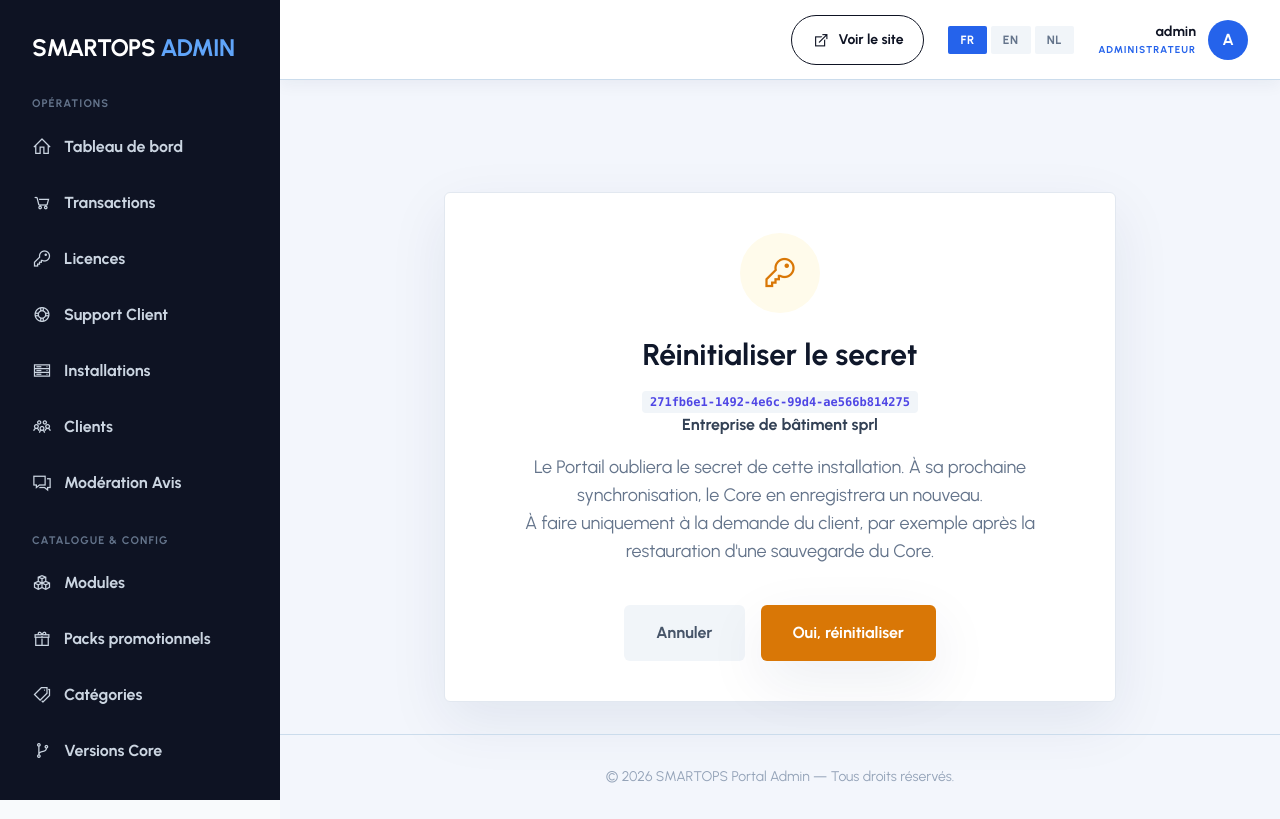
After one commit to mouedarbi/SMARTOPS_PORTAL, a Django app: page /fr/backoffice/installations/3/reset-secret/ in a window 1280 px wide. The commit adds this page. Run offline with Django 5.2, Linux system fonts and the light colour scheme; a user stored in the database is signed in; data comes from the database, SQL or seed files in the repository.

Commit message:
backoffice: réinitialisation du secret d'une installation

```diff
--- a/app/backoffice/urls.py
+++ b/app/backoffice/urls.py
@@ -53,6 +53,7 @@ urlpatterns = [
     path('support-subscriptions/', views.support_subscription_search, name='support_subscription_search'),
 
     path('installations/', views.installation_list, name='installation_list'),
+    path('installations/<int:pk>/reset-secret/', views.installation_reset_secret, name='installation_reset_secret'),
     path('logs/', views.logs_view, name='logs_view'),
 
     # Modération des avis
--- a/app/backoffice/views.py
+++ b/app/backoffice/views.py
@@ -256,6 +256,26 @@ def installation_list(request):
         'admin_name': request.user.username
     }
     return render(request, 'backoffice/installations.html', context)
+
+@user_passes_test(is_admin)
+def installation_reset_secret(request, pk):
+    """
+    Réinitialise le secret d'une installation à la demande du client (ex. sauvegarde du Core restaurée).
+    Le Core se réenregistre, ou fait adopter le secret qu'il possède, à sa prochaine synchronisation.
+    """
+    installation = get_object_or_404(Installation, pk=pk)
+    if request.method == 'POST':
+        installation.secret_hash = ''
+        installation.save(update_fields=['secret_hash'])
+        _audit(request, f"INSTALLATION SECRET RESET: Installation {installation.installation_uuid}", 'warning')
+        messages.success(request, _("Le secret de l'installation %(uuid)s a été réinitialisé.")
+                         % {'uuid': installation.installation_uuid})
+        return redirect('backoffice:installation_list')
+
+    return render(request, 'backoffice/installation_confirm_reset_secret.html', {
+        'installation': installation,
+        'admin_name': request.user.username
+    })
 
 @user_passes_test(is_admin)
 def module_create(request):
--- /dev/null
+++ b/app/templates/backoffice/installation_confirm_reset_secret.html
@@ -0,0 +1,34 @@
+{% extends "backoffice/base_backoffice.html" %}
+{% load i18n %}
+
+{% block title %}{% trans "Réinitialiser le secret - SMARTOPS Admin" %}{% endblock %}
+
+{% block content %}
+<div class="max-w-2xl mx-auto mt-20">
+    <div class="bg-white p-10 rounded-md border border-slate-200 shadow-card text-center">
+        <div class="h-20 w-20 bg-amber-50 text-amber-600 rounded-full flex items-center justify-center mx-auto mb-6 text-4xl">
+            <i class="las la-key"></i>
+        </div>
+
+        <h2 class="text-3xl font-bold text-slate-900 mb-4">{% trans "Réinitialiser le secret" %}</h2>
+        <p class="mb-4">
+            <code class="text-xs bg-slate-100 px-2 py-1 rounded text-indigo-600 font-mono font-bold">{{ installation.installation_uuid }}</code>
+            {% if installation.company_name %}<br><strong class="text-slate-700">{{ installation.company_name }}</strong>{% endif %}
+        </p>
+        <p class="text-slate-500 mb-10 text-lg">
+            {% trans "Le Portail oubliera le secret de cette installation. À sa prochaine synchronisation, le Core en enregistrera un nouveau." %}
+            <br>{% trans "À faire uniquement à la demande du client, par exemple après la restauration d'une sauvegarde du Core." %}
+        </p>
+
+        <form method="post" class="flex gap-4 justify-center">
+            {% csrf_token %}
+            <a href="{% url 'backoffice:installation_list' %}" class="px-8 py-4 bg-slate-100 text-slate-600 rounded-md font-bold hover:bg-slate-200 transition">
+                {% trans "Annuler" %}
+            </a>
+            <button type="submit" class="px-8 py-4 bg-amber-600 text-white rounded-md font-bold hover:bg-amber-700 shadow-card transition">
+                {% trans "Oui, réinitialiser" %}
+            </button>
+        </form>
+    </div>
+</div>
+{% endblock %}
--- a/app/templates/backoffice/installations.html
+++ b/app/templates/backoffice/installations.html
@@ -83,6 +83,11 @@
                         <div class="flex items-center justify-end gap-2">
                             <span class="h-2 w-2 rounded-full bg-emerald-500 shadow-card"></span>
                             <span class="text-[10px] font-bold uppercase text-emerald-600">{% trans "Connectée" %}</span>
+                            {% if inst.secret_hash %}
+                            <a href="{% url 'backoffice:installation_reset_secret' inst.pk %}" class="inline-flex h-8 w-8 rounded-md bg-slate-100 text-slate-500 hover:bg-amber-600 hover:text-white transition items-center justify-center" title="{% trans "Réinitialiser le secret" %}">
+                                <i class="las la-key"></i>
+                            </a>
+                            {% endif %}
                         </div>
                     </td>
                 </tr>
```
Also changed, not shown: app/backoffice/tests.py (+42 -0 lines), app/licensing/tests.py (+8 -0 lines), app/licensing/views.py (+7 -3 lines), app/locale/en/LC_MESSAGES/django.po, app/locale/fr/LC_MESSAGES/django.po, app/locale/nl/LC_MESSAGES/django.po, 3 other files.
